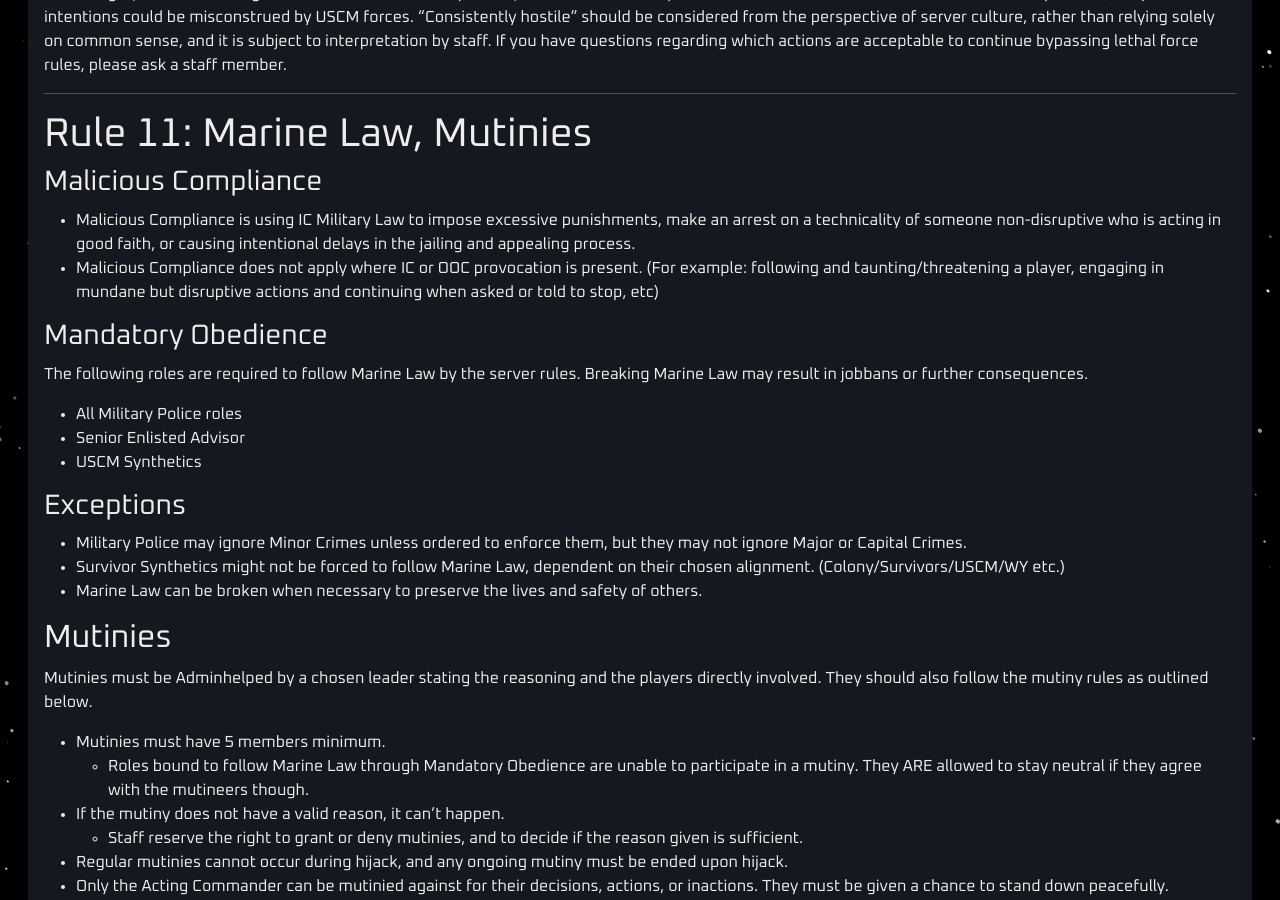
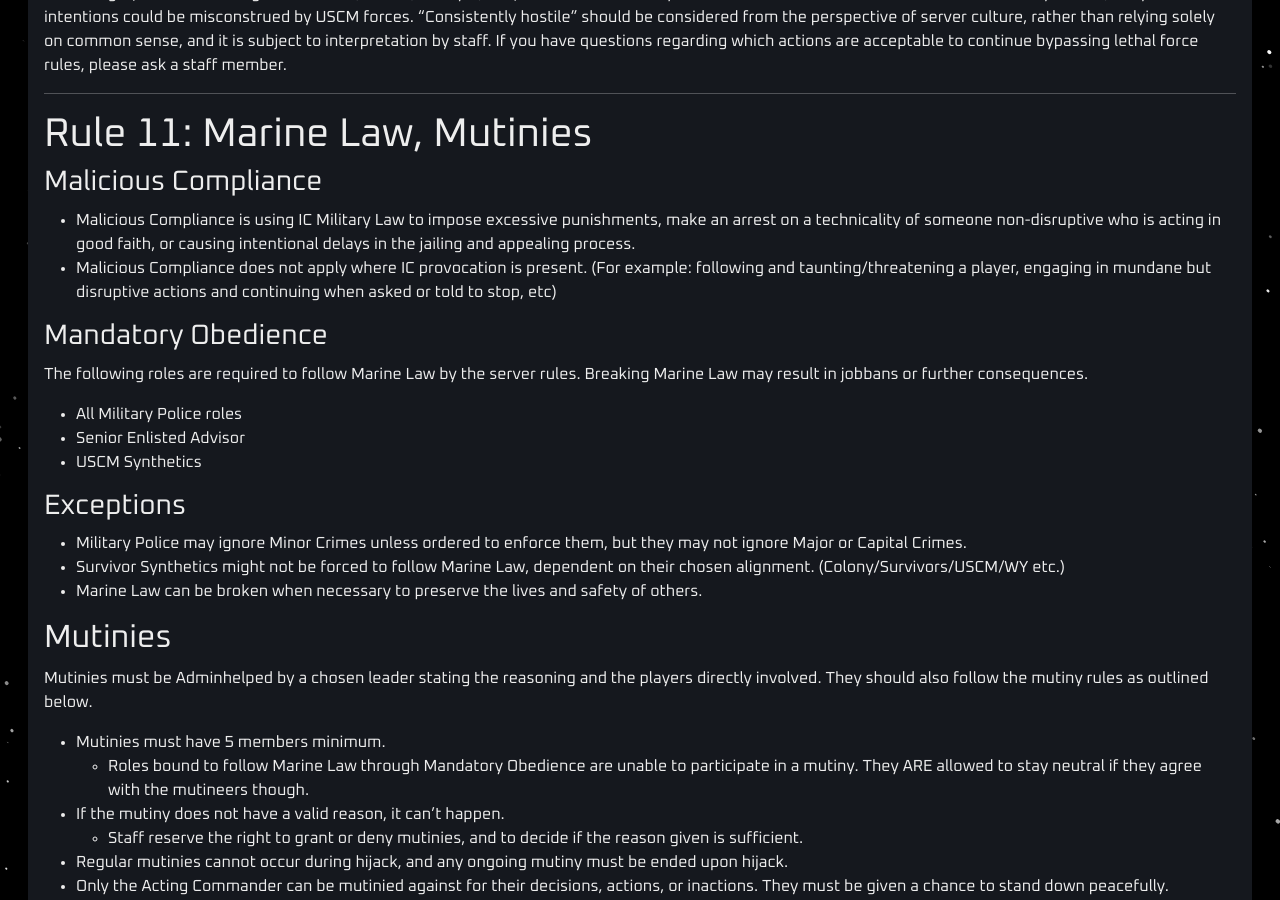
Before and after one commit to cmss13-devs/web, a Jekyll site: the page built from rules.md, in a window 1280 px wide and 900 px high, scrolled down 12271 px. Built offline with Jekyll 4.4.1, drawn with Linux system fonts in a browser that asks for light colours.

Commit message:
Update rules.md

```diff
--- a/rules.md
+++ b/rules.md
@@ -472,7 +472,7 @@ You are not held by Lethal Force rules so long as **all** of the following condi
 
 ### Malicious Compliance
 - Malicious Compliance is using IC Military Law to impose excessive punishments, make an arrest on a technicality of someone non-disruptive who is acting in good faith, or causing intentional delays in the jailing and appealing process.
-- Malicious Compliance does not apply where IC or OOC provocation is present. (For example: following and taunting/threatening a player, engaging in mundane but disruptive actions and continuing when asked or told to stop, etc)
+- Malicious Compliance does not apply where IC provocation is present. (For example: following and taunting/threatening a player, engaging in mundane but disruptive actions and continuing when asked or told to stop, etc)
 
 ### Mandatory Obedience
 The following roles are required to follow Marine Law by the server rules. Breaking Marine Law may result in jobbans or further consequences.
```
